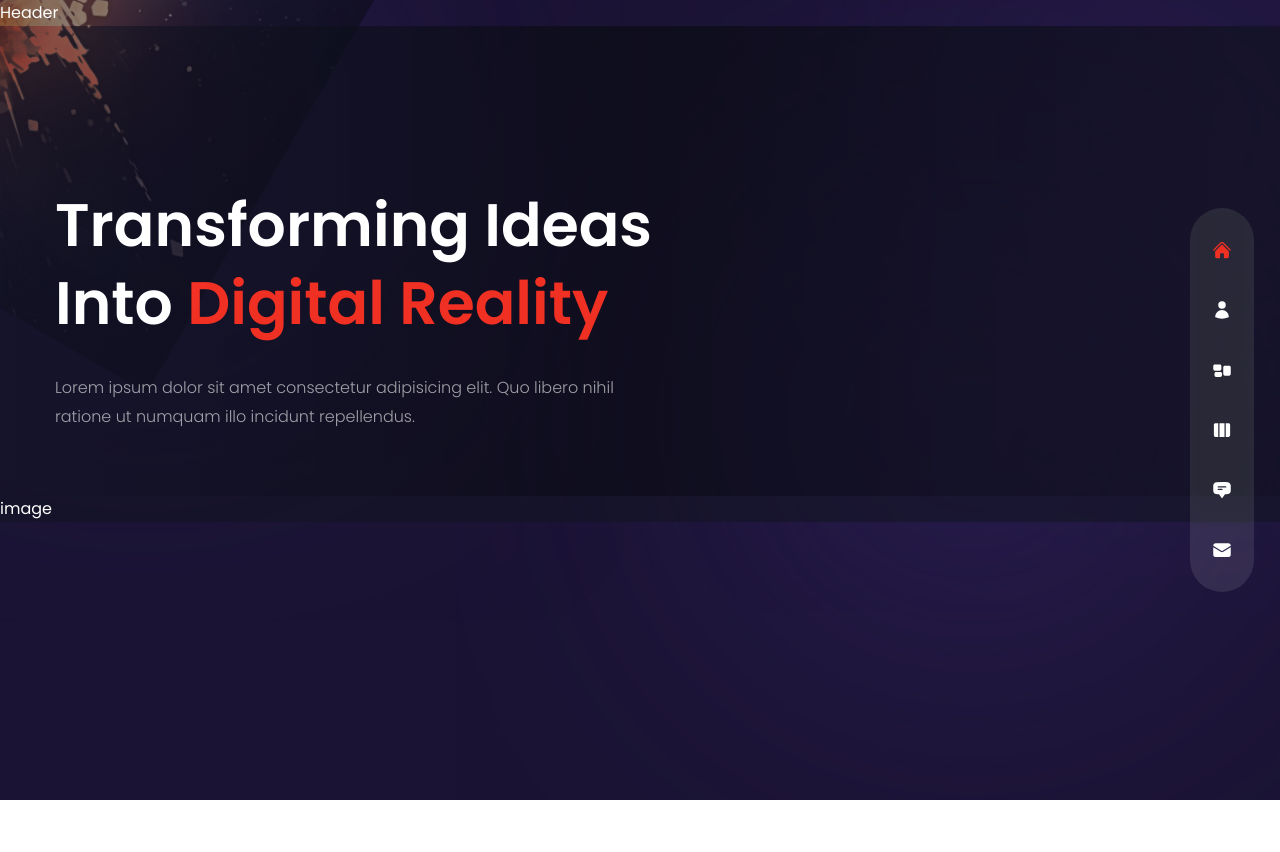
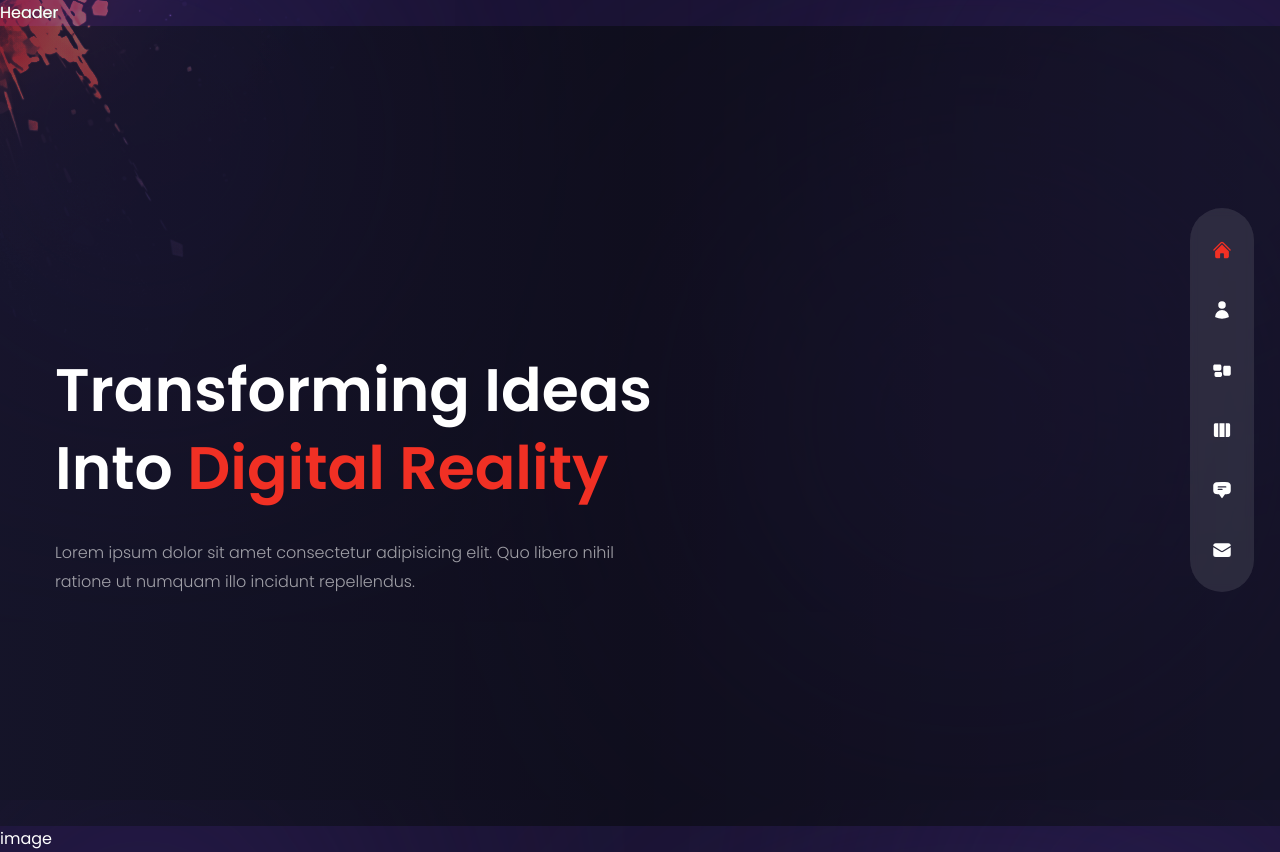
Before and after one commit to mafterr11/MadinyTattoo, a Next.js app: page / in a window 1280 px wide. Before the commit the page ends 800 px from the top, so only its background shows below. Built offline with nearby package versions, Linux system fonts and the light colour scheme.

Commit message:
Fixed Layout

```diff
--- a/app/components/Layout.jsx
+++ b/app/components/Layout.jsx
@@ -1,4 +1,5 @@
 "use client";
+import { Poppins } from "next/font/google";
 // COMPONENTS
 import Nav from "./Nav";
 import Header from "./Header";
@@ -11,10 +12,16 @@ import { usePathname } from "next/navigation";
 // FRAMER MOTION
 import { AnimatePresence, motion } from "framer-motion";
 
+const poppins = Poppins({
+  weight: ["100", "200", "300", "400", "500", "600", "700", "800"],
+  subsets: ["latin"],
+  variable: "--font-poppins",
+});
+
 const Layout = ({ children }) => {
   const router = usePathname();
   return (
-    <div>
+    <body className={`${poppins.className} page  ${poppins.variable} font-poppins relative `}>
       <AnimatePresence mode='wait'>
         <motion.div key={router} className='h-full'>
           <Transition />
@@ -24,7 +31,7 @@ const Layout = ({ children }) => {
           {children}
         </motion.div>
       </AnimatePresence>
-    </div>
+    </body>
   );
 };
 
--- a/app/layout.jsx
+++ b/app/layout.jsx
@@ -1,14 +1,9 @@
-import { Poppins } from "next/font/google";
 import "./globals.css";
 // COMPONENTS
 import Layout from "./components/Layout";
 
 
-const poppins = Poppins({
-  weight: ["100", "200", "300", "400", "500", "600", "700", "800"],
-  subsets: ["latin"],
-  variable: "--font-poppins",
-});
+
 
 export const metadata = {
   title: "Madiny Tattoo",
@@ -18,12 +13,8 @@ export const metadata = {
 
 export default function RootLayout({ children }) {
   return (
-    <html lang='en'>
-      <body
-        className={`${poppins.className} page  ${poppins.variable} font-poppins relative bg-site text-white  bg-cover bg-no-repeat bg-fixed bg-center`}
-      >
+    <html lang='en' className="bg-site text-white  bg-cover bg-no-repeat bg-fixed bg-center">
         <Layout>{children}</Layout>
-      </body>
     </html>
   );
 }
```
